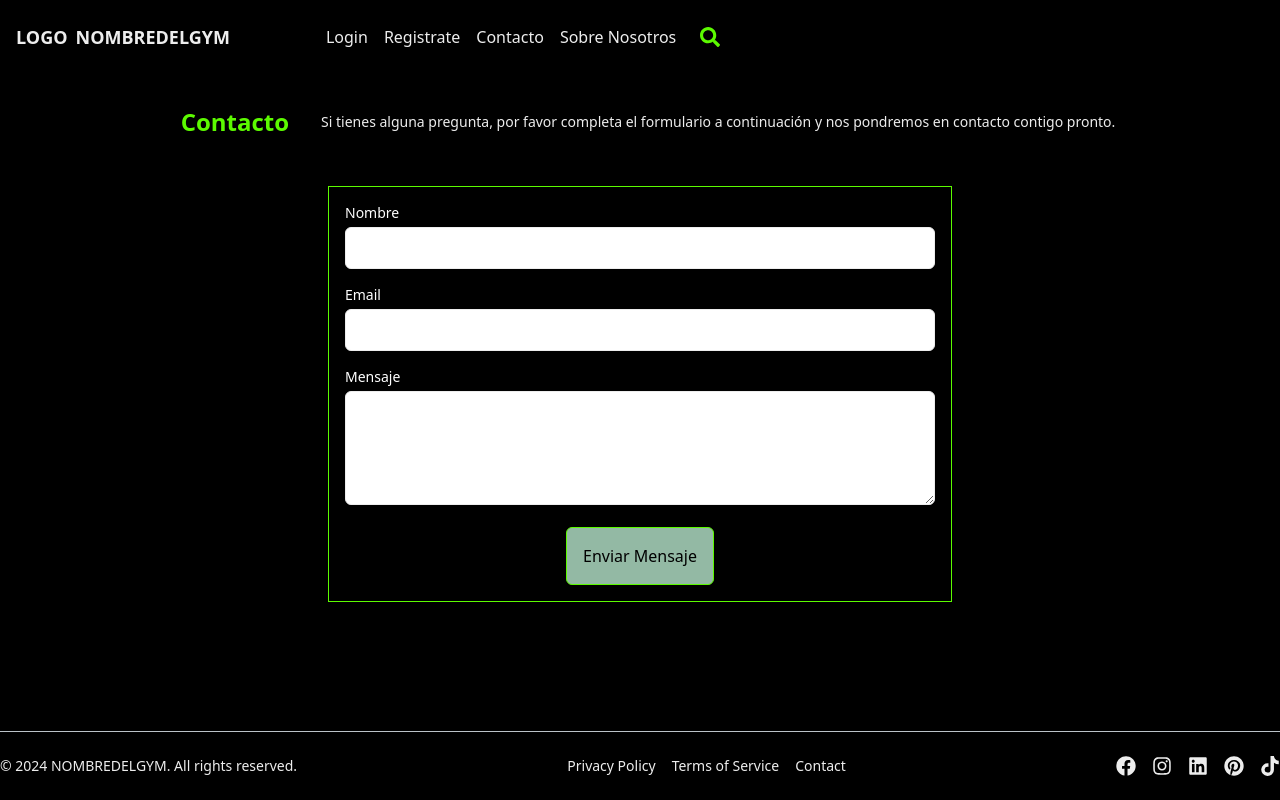
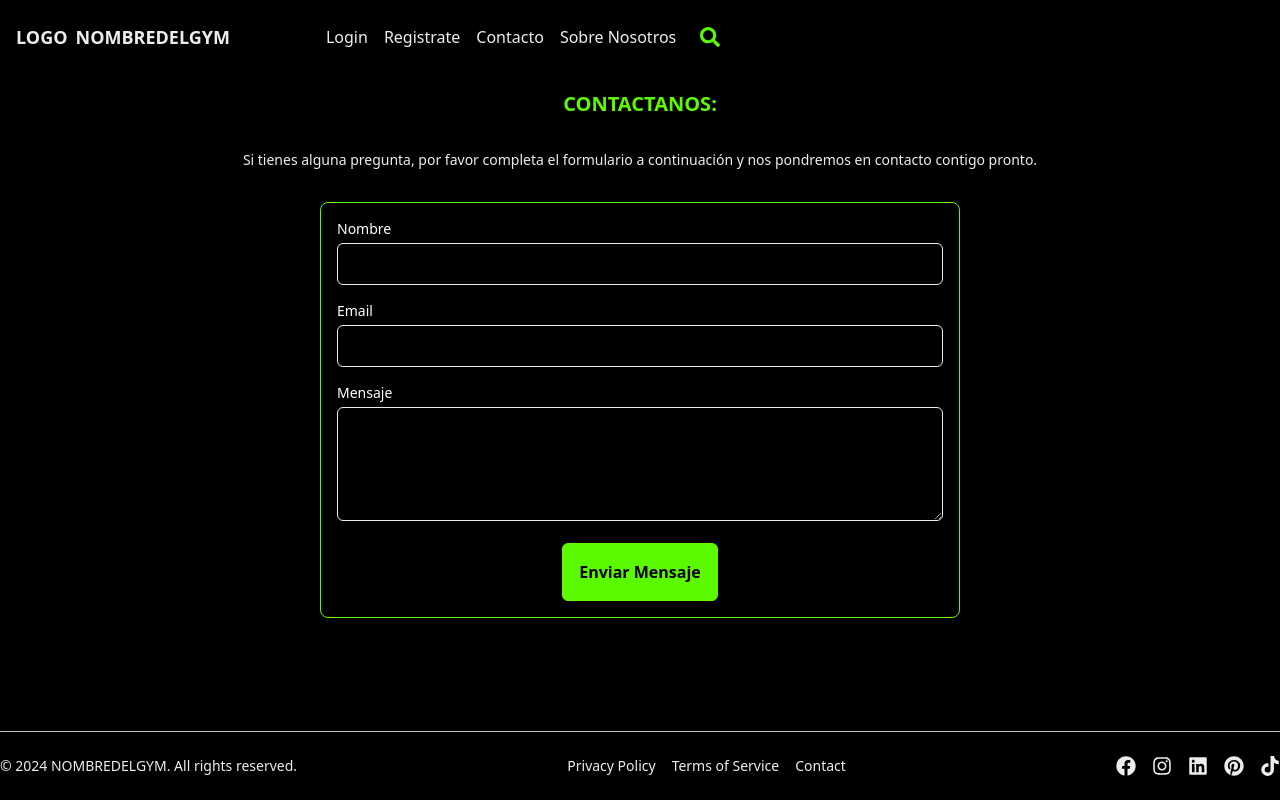
Before and after one commit to DiaczukMatias/PF-WEBGYM, a Next.js app in the folder front/: page /contacto in a window 1280 px wide. Built offline with nearby package versions, Linux system fonts and the light colour scheme.

Commit message:
concacto

```diff
--- a/front/src/app/aboutUs/page.tsx
+++ b/front/src/app/aboutUs/page.tsx
@@ -1,4 +1,4 @@
-/*import React from "react";
+import React from "react";
 import AboutUs from "@/views/AboutUs/AboutUs";
 
 const AboutUsPage = () => {
--- a/front/src/components/Contact/Contact.tsx
+++ b/front/src/components/Contact/Contact.tsx
@@ -28,7 +28,9 @@ const ContactForm: React.FC = () => {
   };
 
   return (
-    <form onSubmit={handleSubmit} className="w-3/4 mx-auto bg-transparent border border-accent m-4 p-4 md:w-2/3 lg:w-1/2">
+    <div>
+       <p className="text-center text-sm font-extralight text-secondary m-8">Si tienes alguna pregunta, por favor completa el formulario a continuación y nos pondremos en contacto contigo pronto.</p>
+    <form onSubmit={handleSubmit} className="w-3/4 mx-auto bg-transparent border border-accent rounded-lg m-4 p-4 md:w-2/3 lg:w-1/2">
       <div className="mb-4">
         <label className="block text-sm font-medium mb-1" htmlFor="name">Nombre</label>
         <input
@@ -37,7 +39,7 @@ const ContactForm: React.FC = () => {
           value={name}
           onChange={(e) => setName(e.target.value)}
           required
-          className="border border-secondary rounded-md w-full p-2 text-secondary"
+          className="border border-secondary rounded-md w-full p-2 bg-transparent text-secondary2"
         />
       </div>
       <div className="mb-4">
@@ -48,7 +50,7 @@ const ContactForm: React.FC = () => {
           value={email}
           onChange={(e) => setEmail(e.target.value)}
           required
-          className="border border-secondary rounded-md w-full p-2 text-secondary"
+          className="border border-secondary rounded-md w-full p-2 bg-transparent text-secondary2"
         />
       </div>
       <div className="mb-4">
@@ -58,18 +60,19 @@ const ContactForm: React.FC = () => {
           value={message}
           onChange={(e) => setMessage(e.target.value)}
           required
-          className="border border-secondary rounded-md w-full p-2 text-secondary"
+          className="border border-secondary rounded-md w-full p-2 bg-transparent text-secondary2"
           rows={4}
         />
       </div>
       <div className='flex justify-center'>
-        <button type="submit" className="bg-accent2 border border-accent text-black rounded-md p-4">
+        <button type="submit" className="bg-accent border border-accent text-primary font-semibold rounded-md p-4">
         Enviar Mensaje
       </button>
       </div>
       {success && <p className="text-green-500 mt-4">Mensaje enviado con éxito! Espera nuestra respuesta.</p>}
       {error && <p className="text-red-500 mt-4">{error}</p>}
     </form>
+    </div>
   );
 };
 
--- a/front/src/components/Navbar/Navbar.tsx
+++ b/front/src/components/Navbar/Navbar.tsx
@@ -36,7 +36,7 @@ const Navbar = () => {
                 Registrate
               </Link>
               <Link
-                href="/contact"
+                href="/contacto"
                 className="hover:text-secondary2 text-secondary"
               >
                 Contacto
--- a/front/src/views/AboutUs/AboutUs.tsx
+++ b/front/src/views/AboutUs/AboutUs.tsx
@@ -1,8 +1,8 @@
-/*"use client";
+"use client";
 import React, { useRef, useEffect } from "react";
 import * as maptilersdk from "@maptiler/sdk";
 import styles from "./AboutUs.module.css";
-import locationIcon from "./location-icon.png";
+//import locationIcon from "./location-icon.png";
 import Image from "next/image";
 
 export default function AboutUs() {
--- a/front/src/views/Contacto/Contacto.tsx
+++ b/front/src/views/Contacto/Contacto.tsx
@@ -2,9 +2,8 @@ import ContactForm from "@/components/Contact/Contact";
 
 const ContactoView = () => {
     return (
-      <div className="flex flex-wrap items-center gap-4 justify-center container mx-auto p-4">
-        <h1 className="text-2xl text-accent font-bold text-center m-4">Contacto</h1>
-        <p className="text-center text-sm font-extralight text-secondary m-8">Si tienes alguna pregunta, por favor completa el formulario a continuación y nos pondremos en contacto contigo pronto.</p>
+      <div>
+        <h1 className="flex justify-center font-bold font-sans text-xl text-accent m-4">CONTACTANOS:</h1>
         <ContactForm />
       </div>
       )
```
